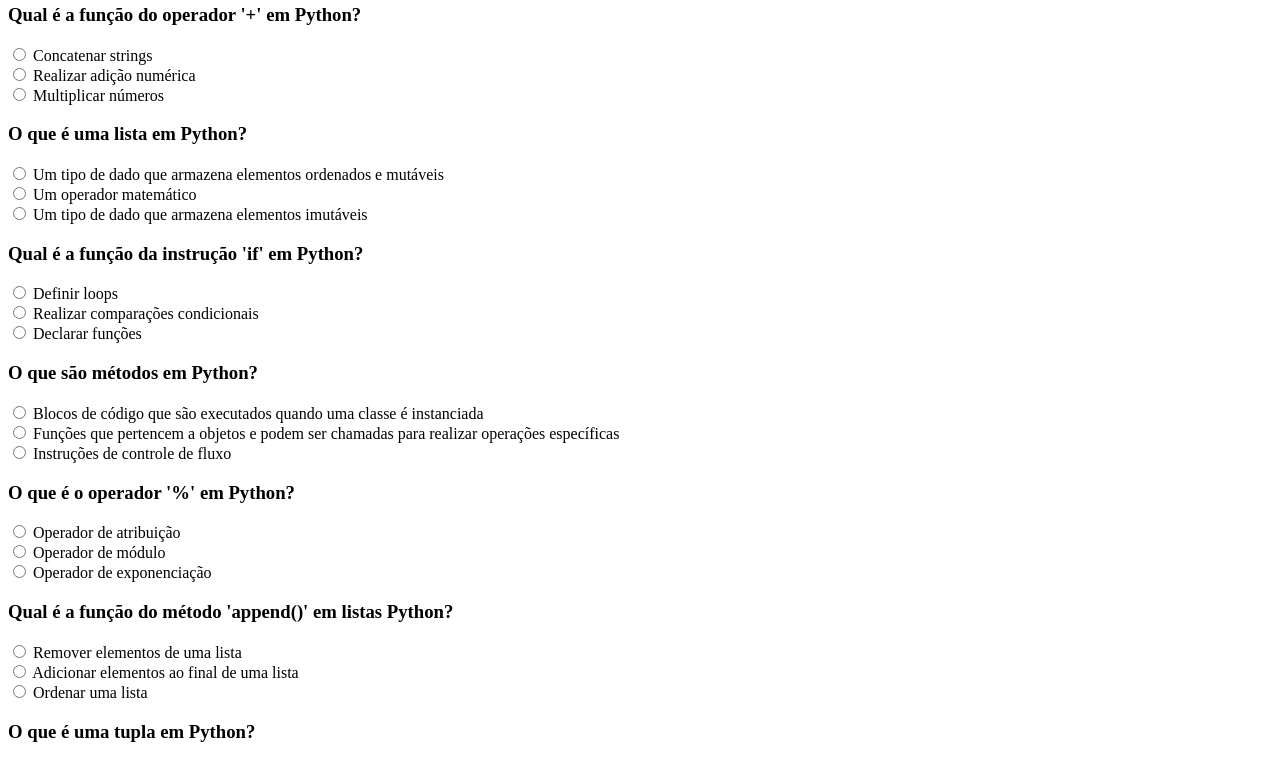
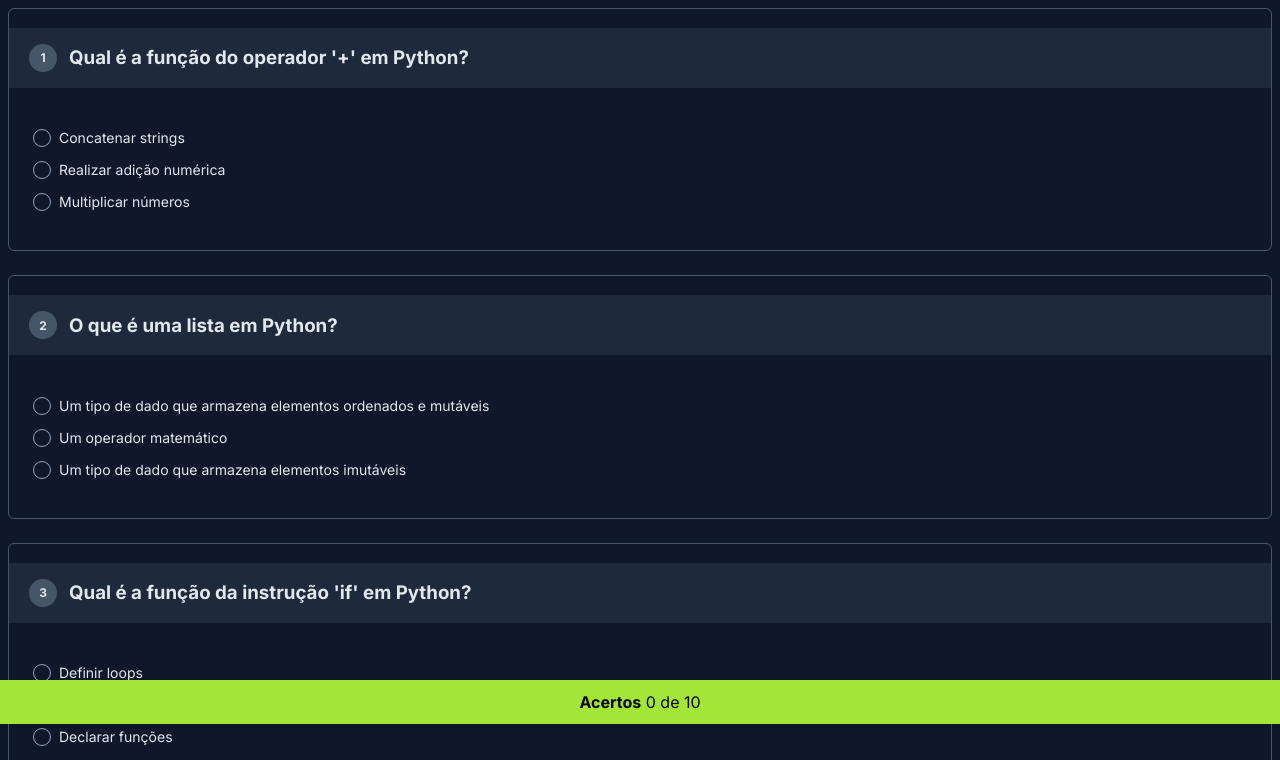
Before and after one commit to aristotelesfl/NLW-Experts, a plain HTML site: page index.html in a window 1280 px wide. Shown: the part 76-836 px from the top of the page. Drawn offline with Linux system fonts and the light colour scheme.

Commit message:
update commit

```diff
--- a/css/styles.css
+++ b/css/styles.css
@@ -1,3 +1,137 @@
-#acertos{
-    text-align: center;
+@import url('https://fonts.googleapis.com/css2?family=Inter:wght@400;600;700&display=swap');
+
+*,
+:root {
+  margin: 10 30;
+  padding: 0;
+  box-sizing: border-box;
+
+  font-family: 'Inter', sans-serif;
+  font-synthesis: none;
+  text-rendering: optimizeLegibility;
+  -webkit-font-smoothing: antialiased;
+  -moz-osx-font-smoothing: grayscale;
+  -webkit-text-size-adjust: 100%;
 }
+
+body {
+  background-color: #0F172A;
+}
+
+main {
+  padding: 20px;
+  max-width: 640px;
+  margin: 0 auto 64px;
+}
+
+header {
+  margin-top: 64px;
+  padding-bottom: 24px;
+  border-bottom: 1px solid #334155;
+}
+
+h1 {
+  margin-top: 24px;
+  font-size: 30px;
+  color: #f1f5f9;
+}
+
+#quiz {
+  counter-reset: quiz-item;
+}
+
+
+.quiz-item {
+  margin-top: 24px;
+  border: 1px solid #475569;
+  border-radius: 6px;
+
+  overflow: hidden;
+}
+
+.quiz-item h3 {
+  padding: 16px 20px;
+  color: #E2E8F0;
+
+  display: flex;
+  align-items: center;
+  gap: 12px;
+
+  background-color: #1e293B;
+}
+
+.quiz-item h3:before {
+  counter-increment: quiz-item;
+  content: counter(quiz-item);
+
+  background-color: #475569;
+  width: 28px;
+  height: 28px;
+  font-size: 12px;
+  border-radius: 50%;
+
+  display: flex;
+  align-items: center;
+  justify-content: center;
+  flex-shrink: 0;
+}
+
+.quiz-item dl {
+  padding: 20px 24px;
+
+  display: grid;
+  gap: 8px;
+}
+
+.quiz-item dl dt {
+  font-size: 14px;
+  line-height: 24px;
+  letter-spacing: 0;
+
+  display: flex;
+  align-items: center;
+  gap: 8px;
+
+  color: #E2E8F0;
+}
+
+input {
+  all: unset;
+  border: 1px solid #94a3b8;
+  width: 16px;
+  height: 16px;
+
+  border-radius: 50%;
+
+  display: flex;
+  align-items: center;
+  justify-content: center;
+
+  flex-shrink: 0;
+}
+
+input:checked {
+  border: 1px solid #A3E635;
+}
+
+input:checked:before {
+  content: "";
+  width: 10px;
+  height: 10px;
+
+  background-color: #A3E635;
+  border-radius: 50%;
+}
+
+
+#acertos {
+  text-align: center;
+  background-color: #A3E635;
+
+  position: fixed;
+  bottom: 0;
+  left: 0;
+
+  width: 100%;
+  padding: 12px;
+}
```
Also changed, not shown: 1 other file.
